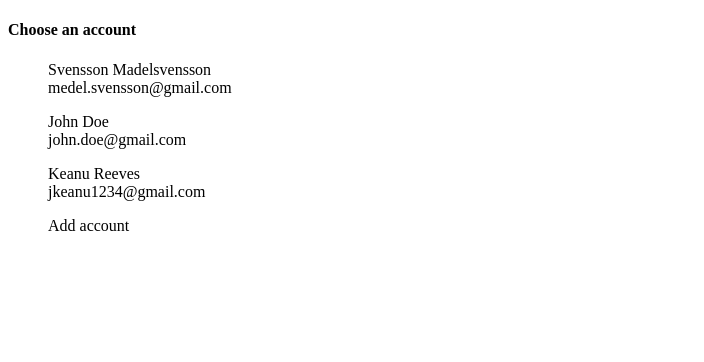
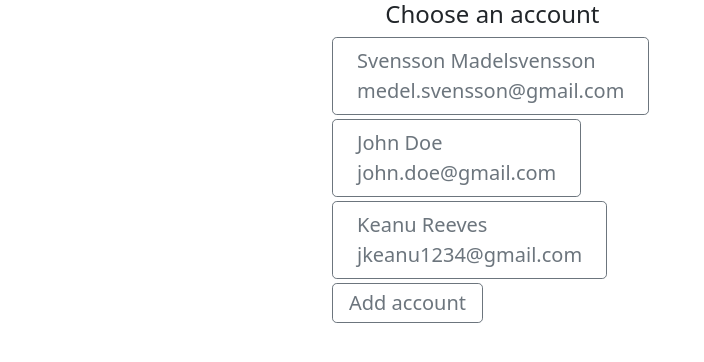
Before and after one commit to Raminta-Zurauskaite/OfficeHub-Frontend, an Angular app: page / in a window 1280 px wide. Shown: the top 362 px of the page, without its empty margins (0-704 px from the left). Built offline with nearby package versions, Linux system fonts and the light colour scheme.

Commit message:
html users

```diff
--- a/angular.json
+++ b/angular.json
@@ -31,7 +31,7 @@
               "src/assets"
             ],
             "styles": [
-              "src/styles.scss"
+              "node_modules/bootstrap/dist/css/bootstrap.min.css"
             ],
             "scripts": []
           },
--- a/src/app/user-list/user-list.component.html
+++ b/src/app/user-list/user-list.component.html
@@ -1,14 +1,31 @@
-<div class="container-fluid">
-    <div class="users-container">
-        <h4>Choose an account</h4>
-        <ul *ngFor="let user of users">
-            <div class="user">
-                <li>{{user.name}} {{user.surname}}</li>
-                <li>{{user.email}}</li>
+<div class="container w-50 justify-content-center">
+    <div class="users-container row justify-content-center">
+        <div class="col-10 align-self-center">
+            <h4>Choose an account</h4>
+        </div>
+    </div>
+    <div class="d-grid gap-1 accountButtons">
+        <div *ngFor="let user of users">
+            <div class="row justify-content-start">
+                <div class="col-10  align-self-center">
+                    <a
+                        class="btn btn-outline-secondary btn-lg text-start px-4"
+                        href=""
+                        role="button"
+                    >{{user.name}} {{user.surname}} <br>
+                        {{user.email}}</a>
+                </div>
             </div>
-        </ul>
-        <ul>
-            <li>Add account</li>
-        </ul>
+        </div>
+
+        <div class="row">
+            <div class="col-10 align-self-start">
+                <a
+                    class="btn btn-outline-secondary btn-lg py-1"
+                    href=""
+                    role="button"
+                >Add account</a>
+            </div>
+        </div>
     </div>
 </div>
--- a/src/app/user-list/user-list.component.scss
+++ b/src/app/user-list/user-list.component.scss
@@ -1,7 +1,3 @@
 li {
     list-style-type: none;
 }
-
-.users_container {
-    position: center;
-}
--- a/src/app/user-list/user-list.component.ts
+++ b/src/app/user-list/user-list.component.ts
@@ -6,7 +6,7 @@ import { UserService } from '../service/user.service';
 @Component({
   selector: 'app-user-list',
   templateUrl: './user-list.component.html',
-  styleUrls: ['./user-list.component.scss']
+  // styleUrls: ['./user-list.component.scss']
 })
 export class UserListComponent implements OnInit {
   users: UsersInterface[] = [];
--- a/src/styles.scss
+++ b/src/styles.scss
@@ -1 +1,3 @@
 /* You can add global styles to this file, and also import other style files */
+
+@import "~bootstrap/scss/bootstrap";
```
